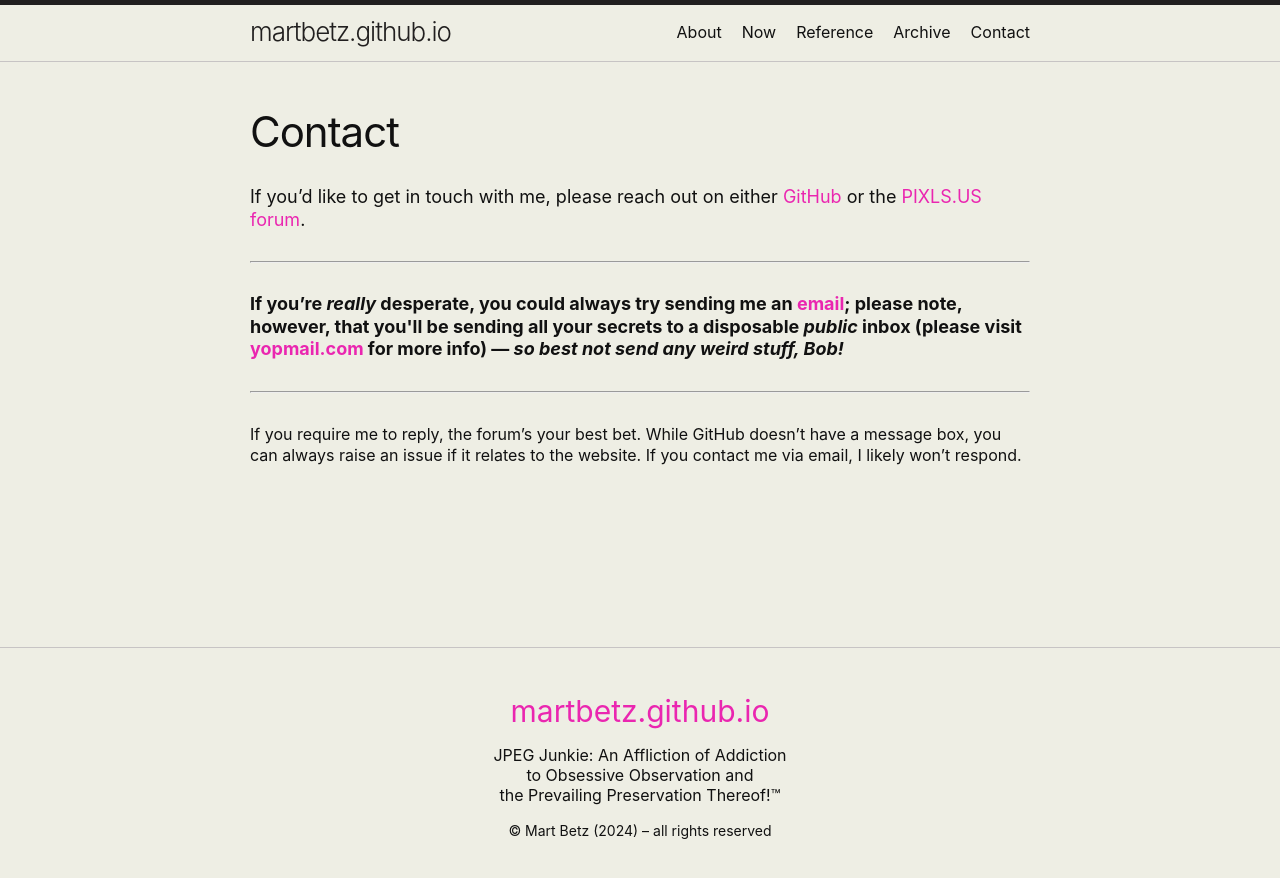
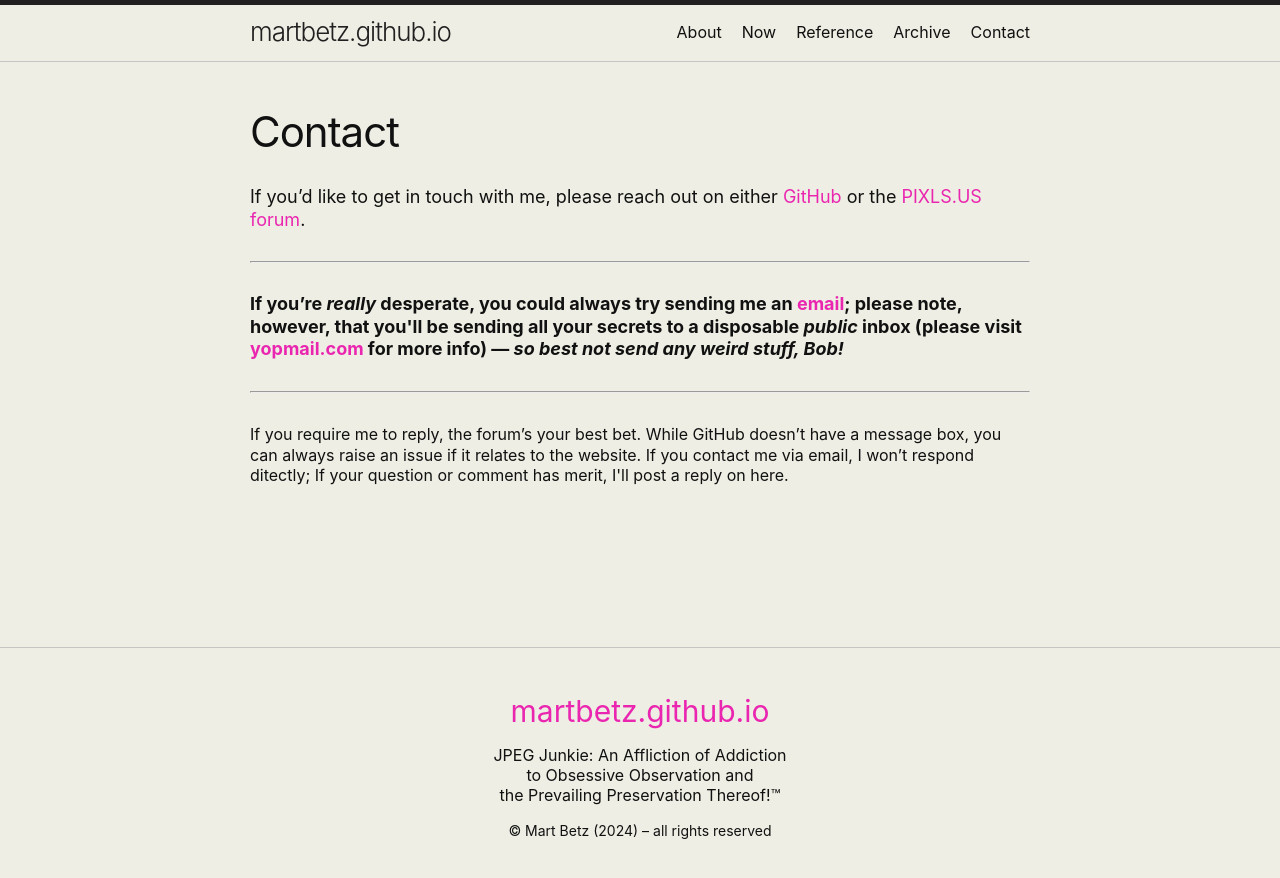
Before and after one commit to martbetz/martbetz.github.io, a Jekyll site: the page built from contact.html, in a window 1280 px wide. Shown: the top 878 px of the page. Built offline with Jekyll 4.4.1, drawn with Linux system fonts in a browser that asks for light colours.

Commit message:
Update contact.html

```diff
--- a/contact.html
+++ b/contact.html
@@ -17,4 +17,4 @@
 
 </font>
 
-If you require me to reply, the forum’s your best bet. While GitHub doesn’t have a message box, you can always raise an issue if it relates to the website. If you contact me via email, I likely won’t respond.
+If you require me to reply, the forum’s your best bet. While GitHub doesn’t have a message box, you can always raise an issue if it relates to the website. If you contact me via email, I won’t respond ditectly; If your question or comment has merit, I'll post a reply on here.
```
